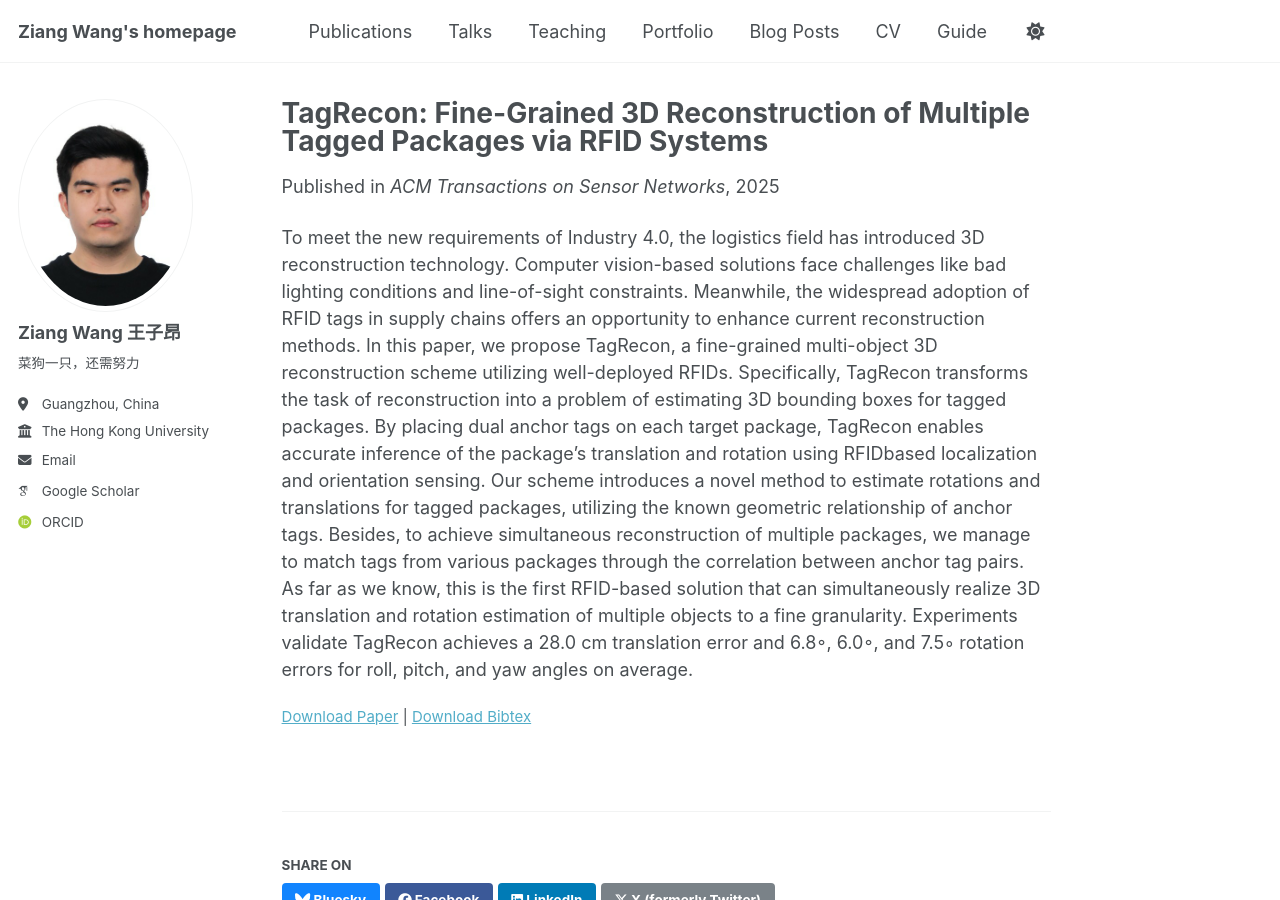
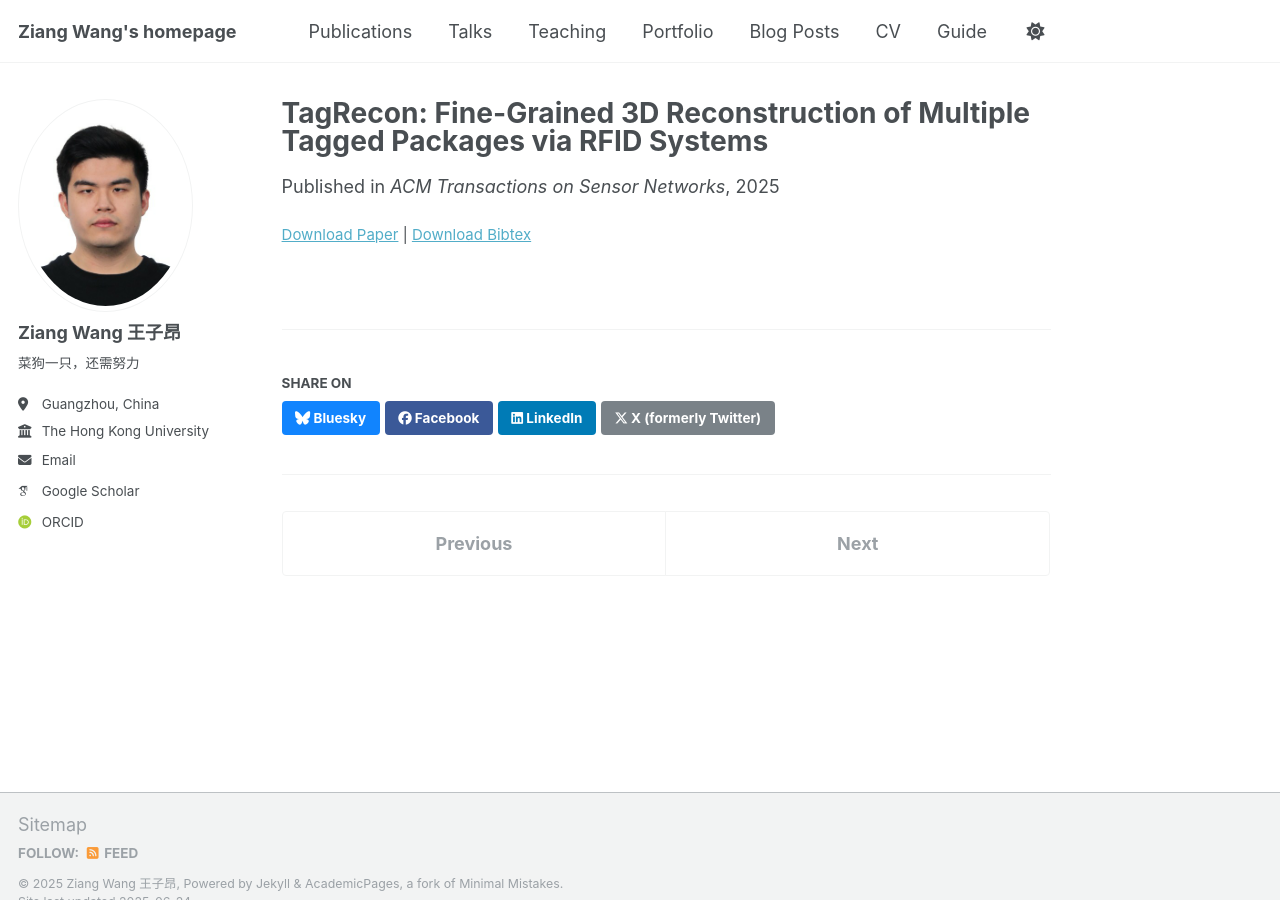
Before and after one commit to oscarWlde/oscarWlde.github.io, a Jekyll site: the page built from _publications/TagRecon-1.md, in a window 1280 px wide and 900 px high. Built offline with Jekyll 4.4.1, drawn with Linux system fonts in a browser that asks for light colours; some web fonts are replaced.

Commit message:
Update TagRecon-1.md

```diff
--- a/_publications/TagRecon-1.md
+++ b/_publications/TagRecon-1.md
@@ -2,7 +2,7 @@
 title: "TagRecon: Fine-Grained 3D Reconstruction of Multiple Tagged Packages via RFID Systems"
 collection: publications
 category: manuscripts
-permalink: /publication/2009-10-01-paper-title-number-1
+permalink: #/publication/2009-10-01-paper-title-number-1
 excerpt: #'This paper is about the number 1. The number 2 is left for future work.'
 date: 'March 2025'
 venue: 'ACM Transactions on Sensor Networks'
@@ -10,5 +10,3 @@ paperurl: 'http://oscarWlde.github.io/files/Wang 等 - TagRecon Fine-Grained 3D
 bibtexurl: 'http://oscarWlde.github.io/files/acm_3715131 (1).bib'
 citation: #'Your Name, You. (2009). &quot;Paper Title Number 1.&quot; <i>Journal 1</i>. 1(1).'
 ---
-
-To meet the new requirements of Industry 4.0, the logistics field has introduced 3D reconstruction technology. Computer vision-based solutions face challenges like bad lighting conditions and line-of-sight constraints. Meanwhile, the widespread adoption of RFID tags in supply chains offers an opportunity to enhance current reconstruction methods. In this paper, we propose TagRecon, a fine-grained multi-object 3D reconstruction scheme utilizing well-deployed RFIDs. Specifically, TagRecon transforms the task of reconstruction into a problem of estimating 3D bounding boxes for tagged packages. By placing dual anchor tags on each target package, TagRecon enables accurate inference of the package’s translation and rotation using RFIDbased localization and orientation sensing. Our scheme introduces a novel method to estimate rotations and translations for tagged packages, utilizing the known geometric relationship of anchor tags. Besides, to achieve simultaneous reconstruction of multiple packages, we manage to match tags from various packages through the correlation between anchor tag pairs. As far as we know, this is the first RFID-based solution that can simultaneously realize 3D translation and rotation estimation of multiple objects to a fine granularity. Experiments validate TagRecon achieves a 28.0 cm translation error and 6.8◦, 6.0◦, and 7.5◦ rotation errors for roll, pitch, and yaw angles on average.
```
